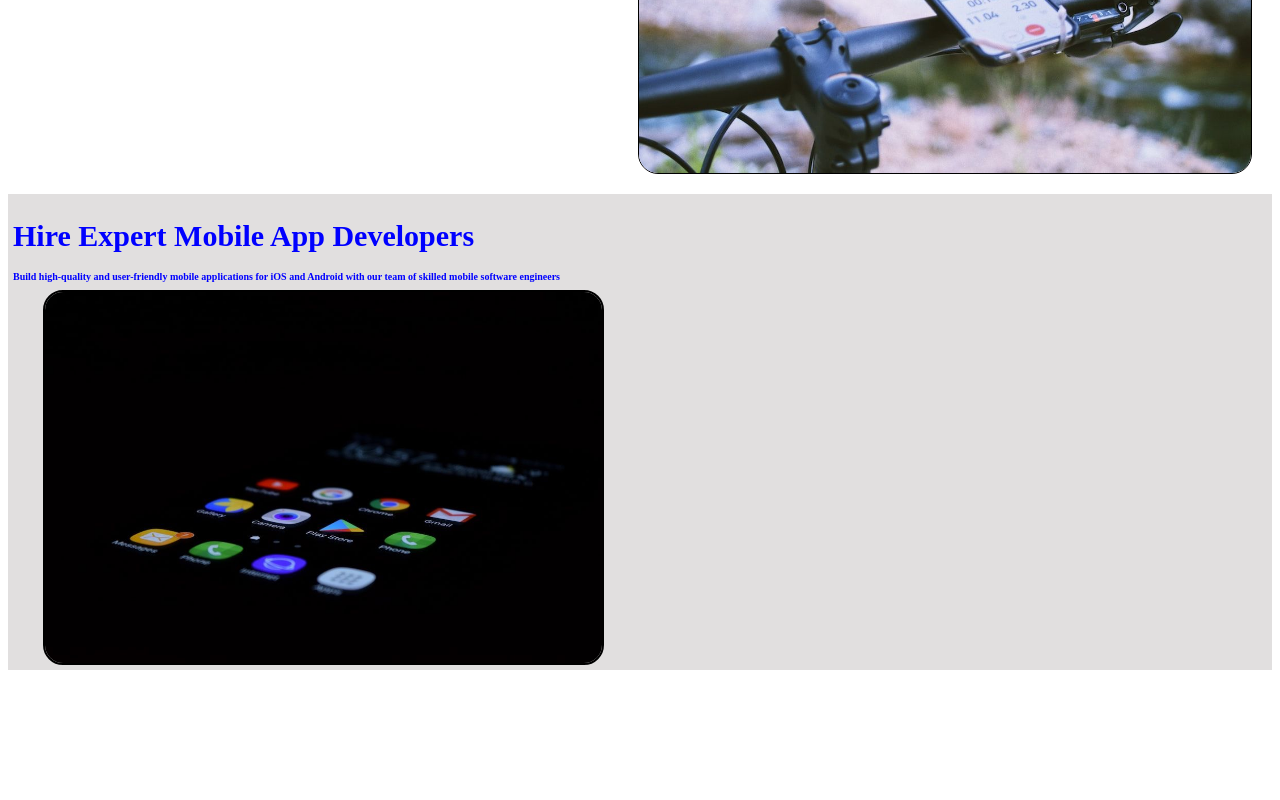
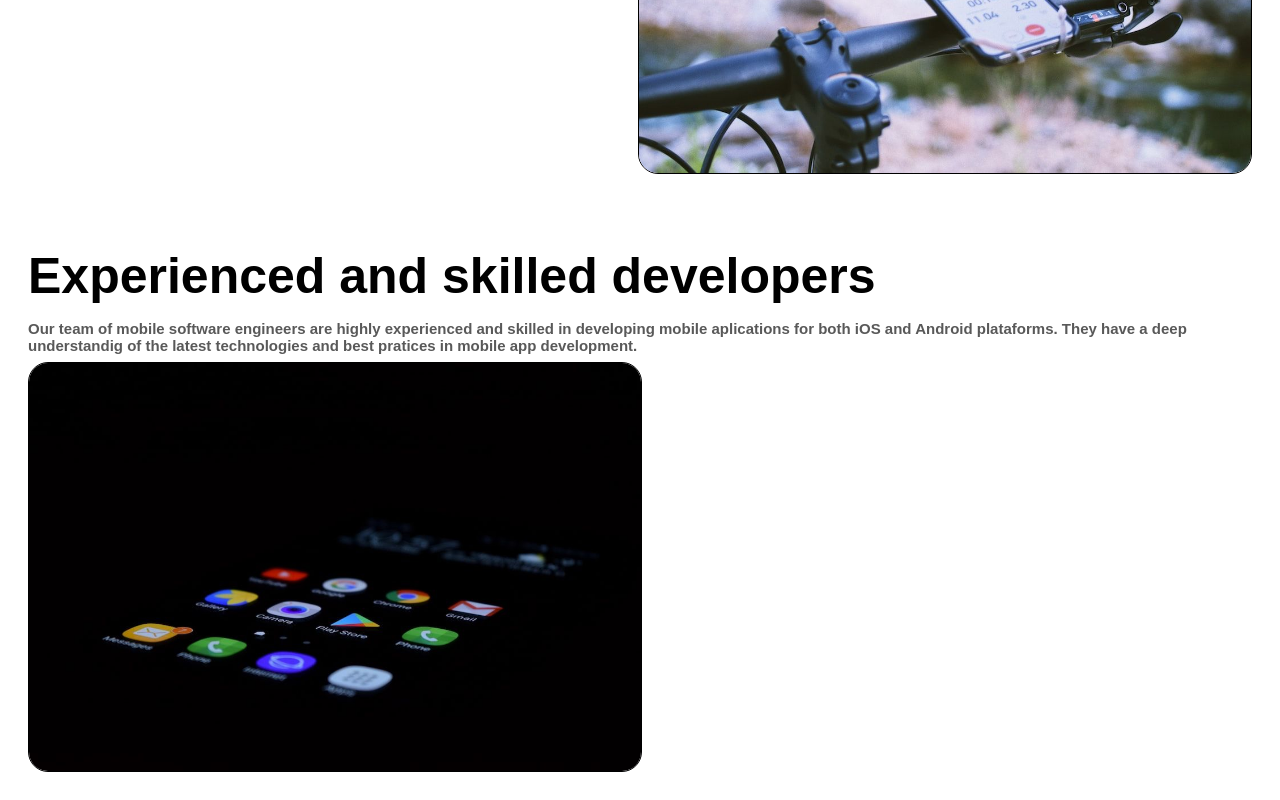
Before and after one commit to alexsouza10/TIISDE, a React (Vite) app: page / in a window 1280 px wide. Shown: the part 316-1116 px from the top of the page. Before the commit the page ends 994 px from the top, so only its background shows below. Built offline with nearby package versions, Linux system fonts and the light colour scheme.

Commit message:
feat: DisplayReverse_Atualized

```diff
--- a/src/components/DisplayBlockReverse.jsx
+++ b/src/components/DisplayBlockReverse.jsx
@@ -7,10 +7,10 @@ const DisplayReverse = () => {
         <ContainerReverse>
             <ContentContainerReverse>
                 <TitleReverse>
-                    Hire Expert Mobile App Developers
+                    Experienced and skilled developers
                 </TitleReverse>
                 <SubTitleReverse>
-                    Build high-quality and user-friendly mobile applications for iOS and Android with our team of skilled mobile software engineers
+                    Our team of mobile software engineers  are highly experienced and skilled in developing mobile aplications for both iOS and Android plataforms. They have a deep understandig of the latest technologies and best pratices in mobile app development.
                 </SubTitleReverse>
                 <ImageRight src={cellblack} />
             </ContentContainerReverse>
--- a/src/style/DisplayBlockReverseStyle.jsx
+++ b/src/style/DisplayBlockReverseStyle.jsx
@@ -1,25 +1,26 @@
 import styled from "styled-components";
 
 export const ContainerReverse = styled.div`
-background-color: #e1dfdf;
-  color: blue;
+color: #000000;
 display: flex;
-  align-items: center;
-  padding: 5px; /* Increased padding for better spacing */
+padding: 20px;
 `;
 
 export const ContentContainerReverse = styled.div`
- display: flex;
+display: block;
   flex-direction: column;
+  font-family: Arial, Helvetica, sans-serif;
+  max-width: 100%;
 `;
 
 export const TitleReverse = styled.h1`
-  font-size: 30px;
+font-size: 50px;
 margin-bottom: 8px;
 `;
 
 export const SubTitleReverse = styled.h3`
- font-size: 10px;
+font-size: 15px;
+color: #595959;
 margin-bottom: 8px;
 `;
 
@@ -27,7 +28,8 @@ export const ImageRight = styled.img`
 width: 100%;
 max-width: 50%;
 height: auto;
-  margin-left: 30px;
+right: 35%;
 border-radius: 20px;
-  border: 2px solid #000000; /* Add a white border for better visibility */
+border: 1px solid #000000;
+float: left;
 `;
```
Lines whose indentation alone changed are shown as unchanged.
